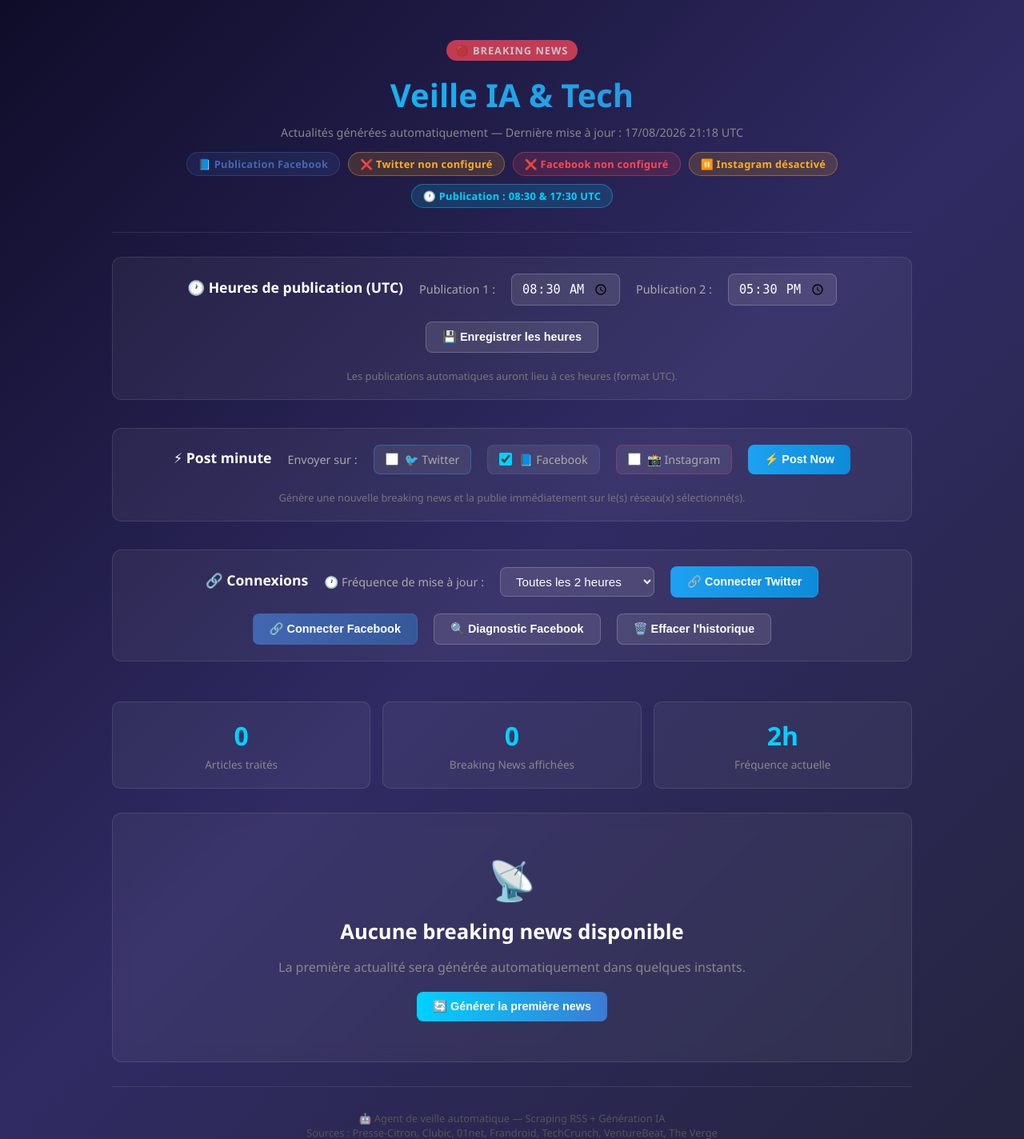
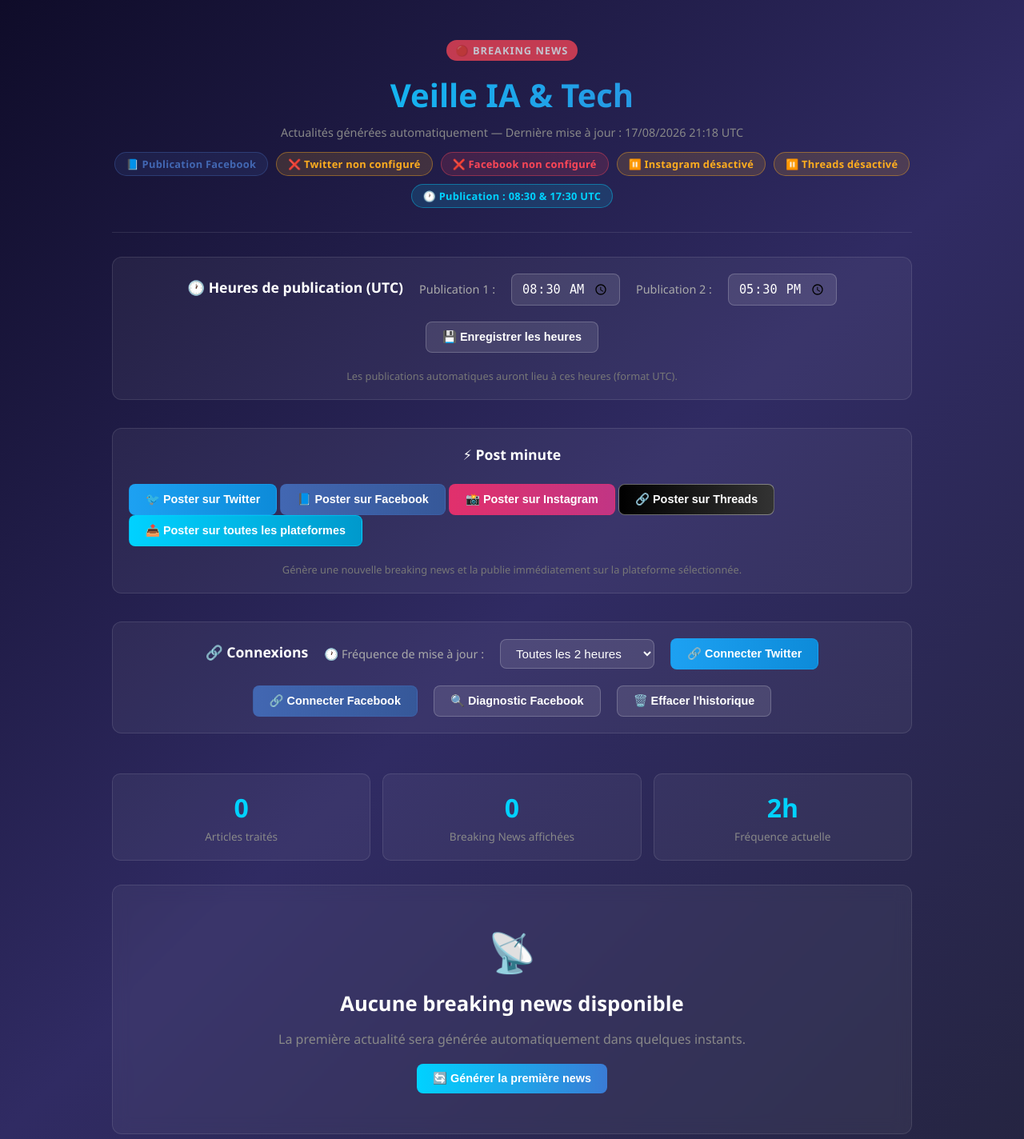
Before and after one commit to YaYouLeKyou/ia-tech-bot-poster-fb-insta-thread-twitter, a Flask app: page / in a window 1280 px wide. Shown: the top 1424 px of the page at 80% size. Run offline with Flask 3, Linux system fonts and the light colour scheme; data that the repository does not hold is empty.

Commit message:
Ajout support Threads : variables .env, endpoint API, bouton UI, loader et carte de resultat
- Ajout de THREADS_USER_ID et THREADS_ACCESS_TOKEN dans .env.example
- Mise a jour de web_app.py :
  - support de 'threads' dans /api/tweet-now
  - ajout de post_threads et threads_published/threads_error
  - progression dediee pour Threads
- Mise a jour de templates/index.html :
  - nouveau bouton Poster sur Threads
  - loader avec message Envoi du post Threads…
  - carte de resultat avec statut Threads envoyé / echec
  - badge Threads desactive dans le header
  - CSS pour btn-threads et badge threads-off

```diff
--- a/templates/index.html
+++ b/templates/index.html
@@ -120,6 +120,12 @@
         }
 
         .status-badge.instagram-off {
+            background: rgba(255, 173, 31, 0.15);
+            border: 1px solid rgba(255, 173, 31, 0.4);
+            color: #ffad1f;
+        }
+
+        .status-badge.threads-off {
             background: rgba(255, 173, 31, 0.15);
             border: 1px solid rgba(255, 173, 31, 0.4);
             color: #ffad1f;
@@ -356,6 +362,34 @@
 
         .btn-facebook:hover {
             box-shadow: 0 5px 20px rgba(66, 103, 178, 0.3);
+        }
+
+        .btn-instagram {
+            background: linear-gradient(90deg, #e1306c, #c13584);
+            border: 1px solid rgba(225, 48, 108, 0.5);
+        }
+
+        .btn-instagram:hover {
+            box-shadow: 0 5px 20px rgba(225, 48, 108, 0.3);
+        }
+
+        .btn-threads {
+            background: linear-gradient(90deg, #000, #333);
+            border: 1px solid rgba(255, 255, 255, 0.4);
+            color: #fff;
+        }
+
+        .btn-threads:hover {
+            box-shadow: 0 5px 20px rgba(255, 255, 255, 0.25);
+        }
+
+        .btn-all {
+            background: linear-gradient(90deg, #00d2ff, #0099cc);
+            border: 1px solid rgba(0, 210, 255, 0.5);
+        }
+
+        .btn-all:hover {
+            box-shadow: 0 5px 20px rgba(0, 210, 255, 0.3);
         }
 
         .btn-small {
@@ -805,6 +839,7 @@
                 <span class="status-badge facebook-off">❌ Facebook non configuré</span>
                 {% endif %}
                 <span class="status-badge instagram-off">⏸️ Instagram désactivé</span>
+                <span class="status-badge threads-off">⏸️ Threads désactivé</span>
                 <span class="status-badge schedule">🕐 Publication : {{ schedule_times|join(' & ') }} UTC</span>
             </div>
         </header>
@@ -823,24 +858,17 @@
                 <div class="schedule-hint">Les publications automatiques auront lieu à ces heures (format UTC).</div>
             </div>
 
-            <!-- Post minute : publication immédiate sur le(s) réseau(x) choisi(s) -->
+            <!-- Post minute : publication immédiate sur une plateforme spécifique -->
             <div class="controls">
                 <div class="controls-group-title">⚡ Post minute</div>
-                <label>Envoyer sur :</label>
-                <label class="network-check twitter-check" id="netTwitterLabel">
-                    <input type="checkbox" id="netTwitter" onchange="updateNetworkCheck(this, 'netTwitterLabel')">
-                    🐦 Twitter
-                </label>
-                <label class="network-check facebook-check" id="netFacebookLabel">
-                    <input type="checkbox" id="netFacebook" checked onchange="updateNetworkCheck(this, 'netFacebookLabel')">
-                    📘 Facebook
-                </label>
-                <label class="network-check instagram-check" id="netInstagramLabel">
-                    <input type="checkbox" id="netInstagram" onchange="updateNetworkCheck(this, 'netInstagramLabel')">
-                    📸 Instagram
-                </label>
-                <button onclick="postNow()" class="btn btn-tweet">⚡ Post Now</button>
-                <div class="schedule-hint">Génère une nouvelle breaking news et la publie immédiatement sur le(s) réseau(x) sélectionné(s).</div>
+                <div class="post-buttons">
+                    <button onclick="postNow('twitter')" class="btn btn-twitter">🐦 Poster sur Twitter</button>
+                    <button onclick="postNow('facebook')" class="btn btn-facebook">📘 Poster sur Facebook</button>
+                    <button onclick="postNow('instagram')" class="btn btn-instagram">📸 Poster sur Instagram</button>
+                    <button onclick="postNow('threads')" class="btn btn-threads">🔗 Poster sur Threads</button>
+                    <button onclick="postNow('all')" class="btn btn-all">📤 Poster sur toutes les plateformes</button>
+                </div>
+                <div class="schedule-hint">Génère une nouvelle breaking news et la publie immédiatement sur la plateforme sélectionnée.</div>
             </div>
 
             <!-- Connexions aux réseaux -->
@@ -1127,27 +1155,8 @@
             }
         }
 
-        // Récupère le réseau sélectionné (twitter, facebook, instagram)
-        // Par défaut, seulement Facebook est coché
-        function getSelectedNetwork() {
-            const twitter = document.getElementById('netTwitter').checked;
-            const facebook = document.getElementById('netFacebook').checked;
-            const instagram = document.getElementById('netInstagram').checked;
-
-            if (twitter && !facebook && !instagram) return 'twitter';
-            if (!twitter && facebook && !instagram) return 'facebook';
-            if (!twitter && !facebook && instagram) return 'instagram';
-            if (twitter && facebook && !instagram) return 'both';
-            if (twitter && !facebook && instagram) return 'both';
-            if (!twitter && facebook && instagram) return 'both';
-            if (twitter && facebook && instagram) return 'all';
-            // Par défaut, si rien n'est coché, retourne Facebook
-            return 'facebook';
-        }
-
-        // Post minute : publie immédiatement sur le réseau choisi
-        async function postNow() {
-            const network = getSelectedNetwork();
+        // Post minute : publie immédiatement sur la plateforme choisie
+        async function postNow(network) {
             const loading = document.getElementById('loading');
             if (loading) {
                 loading.style.display = 'block';
@@ -1155,8 +1164,8 @@
                     'twitter': '🐦 Envoi du post Twitter…',
                     'facebook': '📘 Envoi du post Facebook…',
                     'instagram': '📸 Envoi du post Instagram…',
-                    'both': '📤 Envoi du post sur les réseaux sélectionnés…',
-                    'all': '📤 Envoi du post sur tous les réseaux…'
+                    'threads': '🔗 Envoi du post Threads…',
+                    'all': '📤 Envoi du post sur toutes les plateformes…'
                 };
                 loading.textContent = networkLabels[network] || '⏳ Publication en cours…';
             }
@@ -1551,10 +1560,20 @@
                         parts.push('📸 Instagram non envoyé');
                     }
                 }
+                if (network === 'threads' || network === 'both' || network === 'all') {
+                    if (data.threads_published) {
+                        parts.push('🔗 Threads envoyé');
+                    } else if (data.threads_error) {
+                        parts.push('🔗 Threads échec : ' + data.threads_error);
+                    } else {
+                        parts.push('🔗 Threads non envoyé');
+                    }
+                }
 
                 const anySuccess = (network !== 'twitter' || data.published) &&
                                    (network !== 'facebook' || data.facebook_published) &&
-                                   (network !== 'instagram' || data.instagram_published);
+                                   (network !== 'instagram' || data.instagram_published) &&
+                                   (network !== 'threads' || data.threads_published);
 
                 if (anySuccess) {
                     status.textContent = '✅ Post envoyé : ' + parts.join(' · ');
--- a/web_app.py
+++ b/web_app.py
@@ -272,13 +272,14 @@ def api_tweet_now():
     data = request.get_json(silent=True) or {}
     # Par défaut, ne publie que sur Facebook
     network = data.get("network", "facebook")
-    if network not in ("twitter", "facebook", "instagram", "both", "all"):
+    if network not in ("twitter", "facebook", "instagram", "threads", "both", "all"):
         network = "facebook"
 
     # Si "all" ou "both" est demandé, publier sur les plateformes sélectionnées
     post_twitter = network in ("twitter", "both", "all")
     post_facebook = network in ("facebook", "both", "all")
-    post_instagram = network in ("instagram", "all")
+    post_instagram = network in ("instagram", "both", "all")
+    post_threads = network in ("threads", "both", "all")
 
     progress = []
     result = {
@@ -443,10 +444,60 @@ def api_tweet_now():
 
     result["instagram_published"] = instagram_published
     result["instagram_error"] = instagram_error
+
+    # 6. Publication sur Threads (seulement si explicitement demandé)
+    threads_published = False
+    threads_error = None
+    if post_threads:
+        progress.append({"step": "threads", "message": "Envoi du post Threads…", "done": False})
+        if not config.DRY_RUN and config.THREADS_ACCESS_TOKEN and config.THREADS_USER_ID:
+            try:
+                facebook = facebook_client.FacebookClient()
+                if facebook.configure():
+                    threads_published = facebook.post_to_threads(
+                        message=news["breaking_text"],
+                    )
+                    logger.info("Post Threads publié : %s", threads_published)
+                    progress[-1]["done"] = True
+                    progress[-1]["success"] = threads_published
+                    if not threads_published:
+                        threads_error = "Échec de la publication Threads — voir les logs serveur"
+                        progress[-1]["error"] = threads_error
+                else:
+                    threads_error = (
+                        "Token Threads expiré ou invalide. "
+                        "Générez un nouveau Threads Access Token sur "
+                        "https://developers.facebook.com/tools/access-token/ "
+                        "avec les permissions threads_basic et threads_content_publish, "
+                        "puis redémarrez l'application."
+                    )
+                    progress[-1]["done"] = True
+                    progress[-1]["success"] = False
+                    progress[-1]["error"] = threads_error
+            except Exception as exc:  # noqa: BLE001
+                logger.error("Erreur lors de la publication Threads : %s", exc)
+                threads_error = str(exc)
+                progress[-1]["done"] = True
+                progress[-1]["success"] = False
+                progress[-1]["error"] = threads_error
+        else:
+            progress[-1]["done"] = True
+            progress[-1]["success"] = False
+            if config.DRY_RUN:
+                progress[-1]["error"] = "Mode dry-run activé"
+            elif not config.THREADS_USER_ID or not config.THREADS_ACCESS_TOKEN:
+                progress[-1]["error"] = "Threads non configuré"
+    else:
+        # Threads désactivé par défaut
+        if network == "all":
+            progress.append({"step": "threads", "message": "Threads désactivé par défaut", "done": True, "skipped": True})
+
+    result["threads_published"] = threads_published
+    result["threads_error"] = threads_error
     result["dry_run"] = config.DRY_RUN
 
     # Message final de progression
-    if facebook_published:
+    if facebook_published or threads_published:
         progress.append({"step": "done", "message": "Publication terminée avec succès !", "done": True, "final": True})
     elif published or instagram_published:
         progress.append({"step": "done", "message": "Publication terminée (partielle)", "done": True, "final": True})
```
Also changed, not shown: 1 other file.
